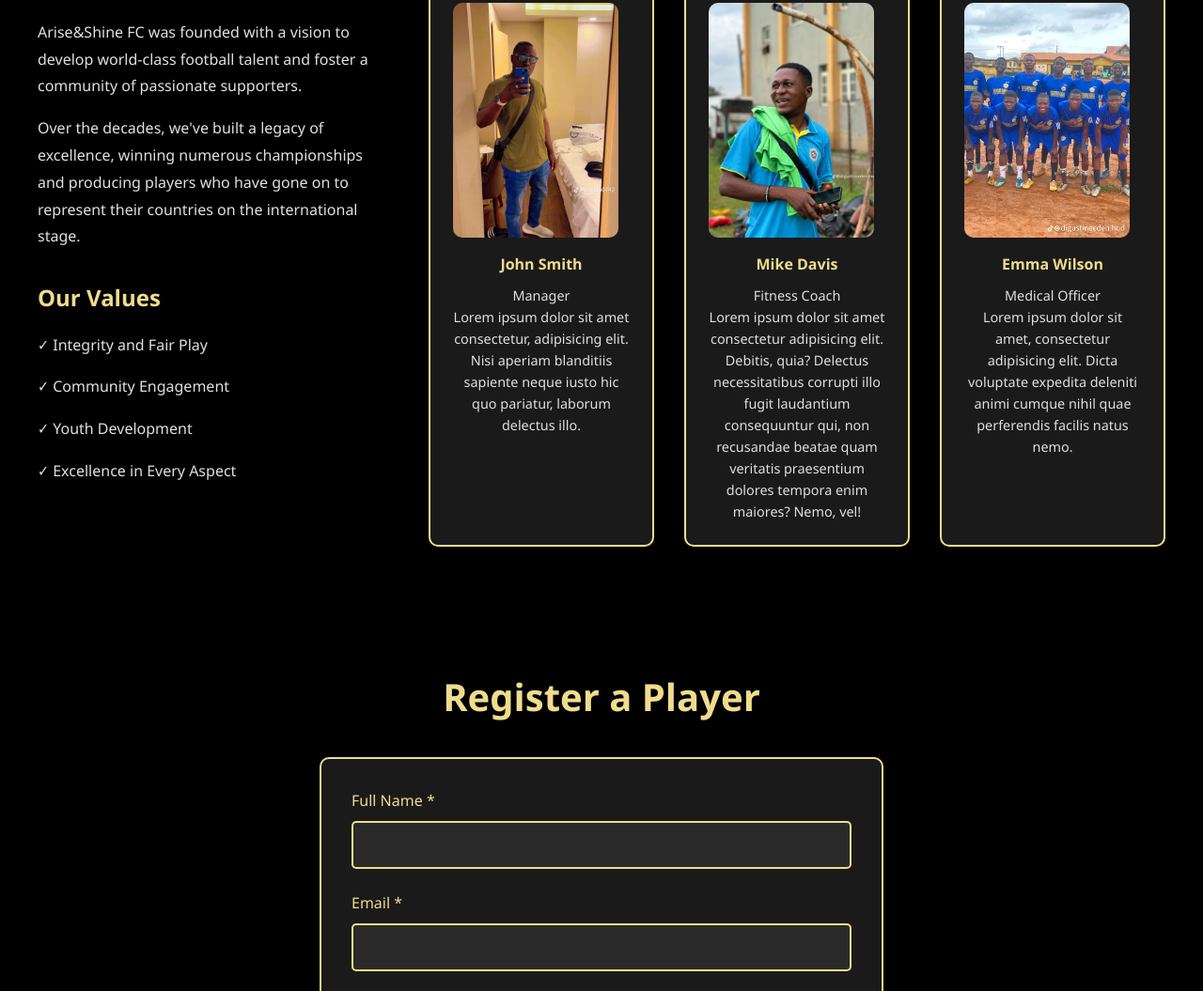
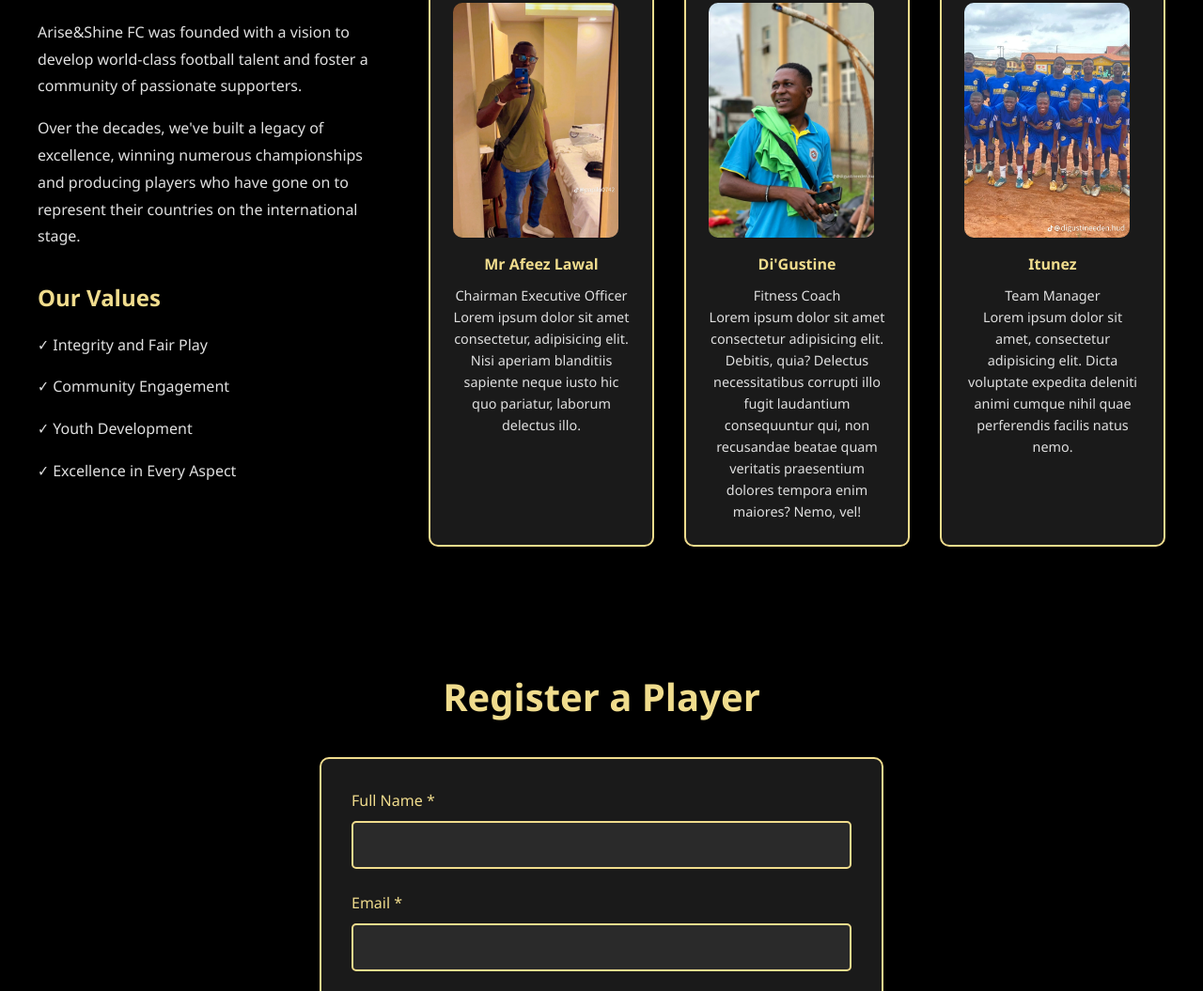
Before and after one commit to Arolat001/Arise-Ball, a plain HTML site: page index.html in a window 1280 px wide. Shown: the part 1115-2170 px from the top of the page at 94% size. Drawn offline with Linux system fonts and the light colour scheme.

Commit message:
Add files via upload

```diff
--- a/index.html
+++ b/index.html
@@ -640,8 +640,8 @@
                                 <div class="member-image">
                                     <img src="/Mr Lawal.png" alt="John Smith">
                                 </div>
-                                <h4>John Smith</h4>
-                                <p>Manager</p>
+                                <h4>Mr Afeez Lawal</h4>
+                                <p>Chairman Executive Officer</p>
                                 <p>Lorem ipsum dolor sit amet consectetur, adipisicing elit. Nisi aperiam blanditiis
                                     sapiente neque iusto hic quo pariatur, laborum delectus illo.</p>
                             </div>
@@ -650,7 +650,7 @@
                                 <div class="member-image">
                                     <img src="/Di Gustine.png" alt="Mike Davis">
                                 </div>
-                                <h4>Mike Davis</h4>
+                                <h4>Di'Gustine</h4>
                                 <p>Fitness Coach</p>
                                 <p>Lorem ipsum dolor sit amet consectetur adipisicing elit. Debitis, quia? Delectus
                                     necessitatibus corrupti illo fugit laudantium consequuntur qui, non recusandae
@@ -660,8 +660,8 @@
                                 <div class="member-image">
                                     <img src="/Team.png" alt="Emma Wilson">
                                 </div>
-                                <h4>Emma Wilson</h4>
-                                <p>Medical Officer</p>
+                                <h4>Itunez</h4>
+                                <p>Team Manager</p>
                                 <p>Lorem ipsum dolor sit amet, consectetur adipisicing elit. Dicta voluptate expedita
                                     deleniti animi cumque nihil quae perferendis facilis natus nemo.</p>
                             </div>
```
